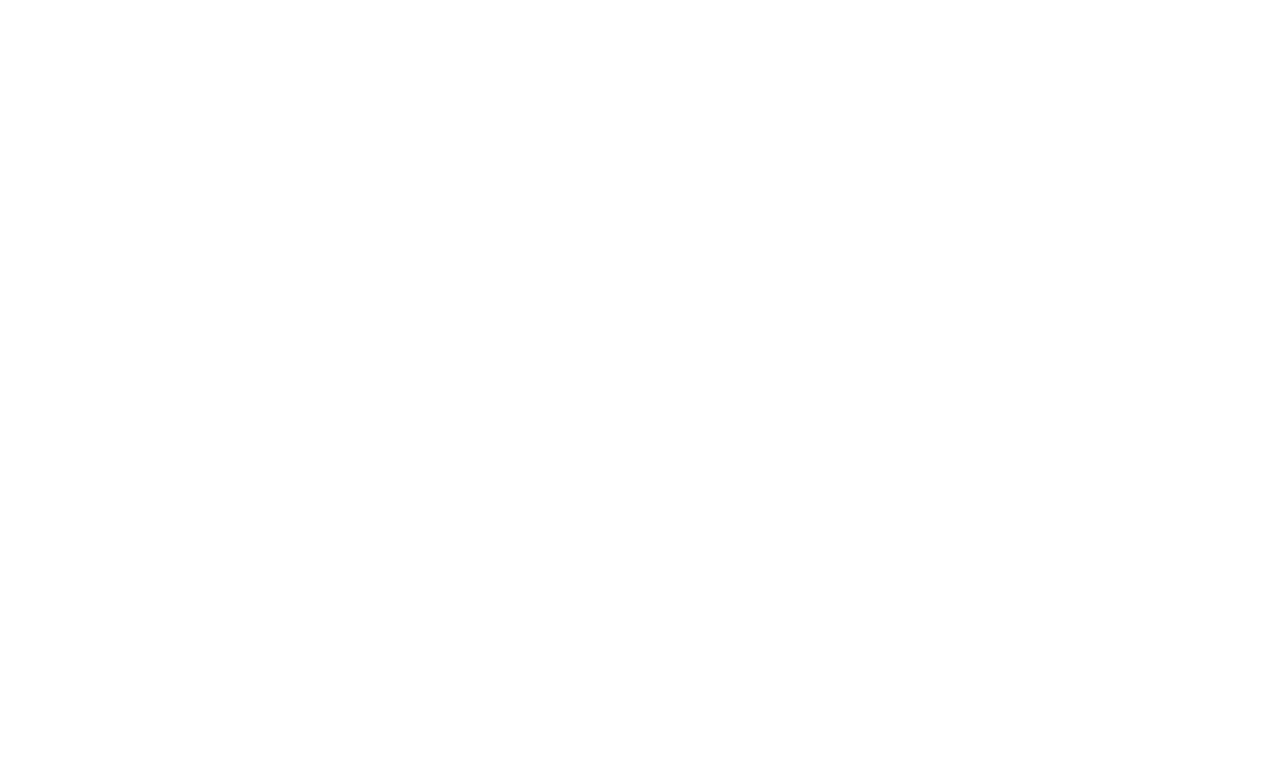
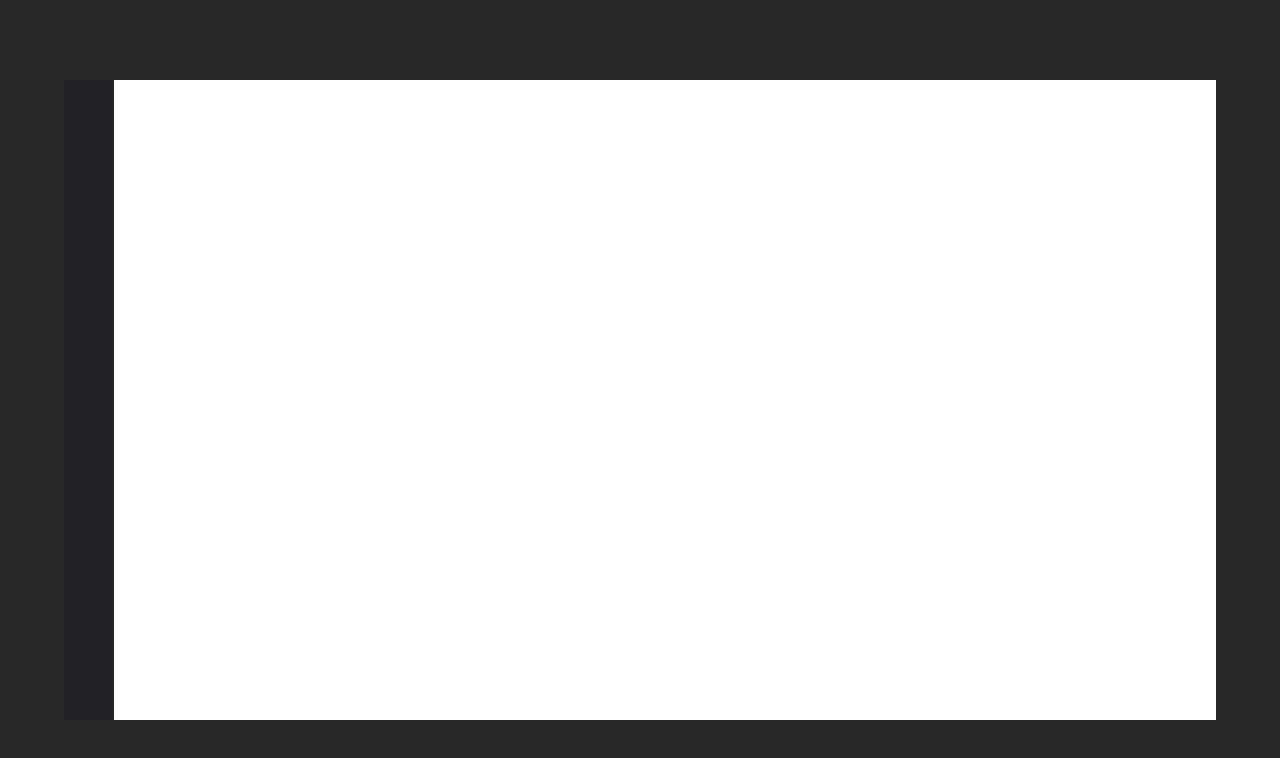
Before and after one commit to for-win/for-win_react, a React (Create React App) app: page /home in a window 1280 px wide. Shown: the top 758 px of the page. Built offline with nearby package versions, Linux system fonts and the light colour scheme.

Commit message:
로비 화면

```diff
--- a/package.json
+++ b/package.json
@@ -10,6 +10,7 @@
     "react-dom": "^17.0.2",
     "react-router-dom": "^5.2.0",
     "react-scripts": "4.0.3",
+    "styled-components": "^5.3.0",
     "web-vitals": "^1.1.2"
   },
   "scripts": {
--- a/src/css/home.css
+++ /dev/null
@@ -1,7 +0,0 @@
-/* 홈 화면에 필요한 css */
-.background {background-color: #282729;}
-.side-bar {color: #232125;}
-.list-bar {color: #323132;}
-.contents {
-    background-color:#37383d;
-}
--- /dev/null
+++ b/src/css/lobby.css
@@ -0,0 +1,25 @@
+/* 홈 화면에 필요한 css */
+
+.box {
+    width: 90vw;
+    height: 80vh;
+    background-color: white;
+    position: absolute;
+    top: 50%;
+    left: 50%;
+    margin-left: -45vw;
+    margin-top: -40vh;
+}
+.side-bar {
+    background-color: #232125;
+    width: 50px;
+    height: 100%;
+    display: flex;
+    position:absolute;
+    top: 0px;
+    left:0px;
+}
+.list-bar {color: #323132;}
+.contents {
+    background-color:#37383d;
+}
--- a/src/home/home.js
+++ /dev/null
@@ -1,15 +0,0 @@
-import '../css/home.css';
-
-function home() {
-    return (
-        <div className="background">
-            <div>
-                <div className="list-bar"></div>
-                <div className="side-bar"></div>
-                <div className="contents"></div>
-            </div>
-        </div>
-    );
-}
-
-export default home;
--- a/src/index.js
+++ b/src/index.js
@@ -3,7 +3,7 @@
 import { BrowserRouter, Route } from 'react-router-dom';
 import './index.css';
 import App from './App';
-import home from './home/home';
+import home from './lobby/lobby';
 import reportWebVitals from './reportWebVitals';
 
 ReactDOM.render(
--- /dev/null
+++ b/src/lobby/lobby.js
@@ -0,0 +1,24 @@
+import '../css/lobby.css';
+import styled from 'styled-components';
+
+function lobby() {
+    return (
+        <Container>
+            <div className="box">
+                <div className="side-bar"></div>
+                {/* <div className="list-bar"></div> */}
+                {/* <div className="contents"></div> */}
+            </div>
+        </Container>
+    );
+}
+
+// https://codingbroker.tistory.com/6
+const Container = styled.div`
+    position: absolute;
+    width: 100%;
+    height: 100%;
+    background-color: #282729;
+`;
+
+export default lobby;
```
Also changed, not shown: 1 other file (tests, documents, lock files or other folders).
